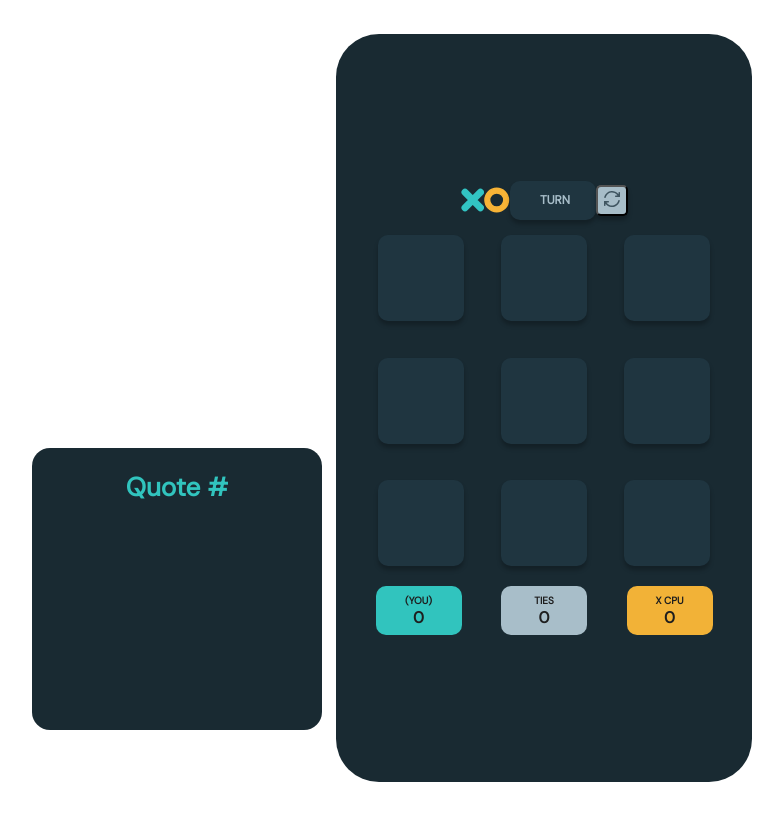
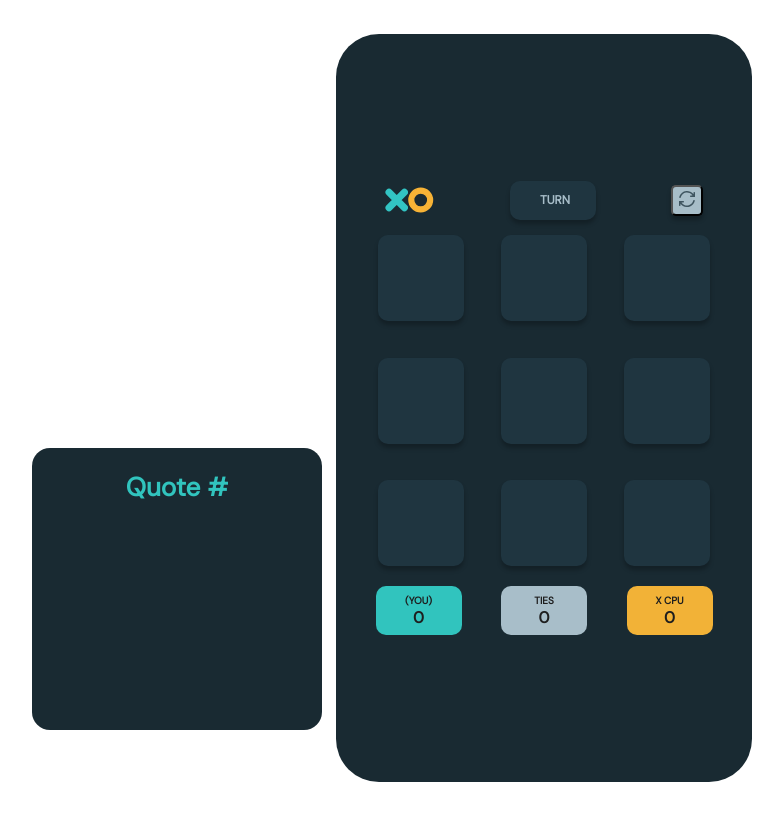
Before and after one commit to vedb10/Tictactoe-reactJS, a React (Create React App) app: page /game-board in a window 1280 px wide. Shown: the whole page, without its empty margins (96-879 px from the left). Built offline with nearby package versions, Linux system fonts and the light colour scheme; no server answers.

Commit message:
Update Board.jsx

```diff
--- a/src/tictac/Board.jsx
+++ b/src/tictac/Board.jsx
@@ -212,7 +212,7 @@ function boardreset(){
             </div>
           </div>
           </div>
-            <div className="titlebar">
+            <div className="titlebar1">
                 <div className='titleimage'  >
                 <img src={xLogo} alt='xlogo'/>
                 <img src={oLogo} alt='ologo'/>
```
